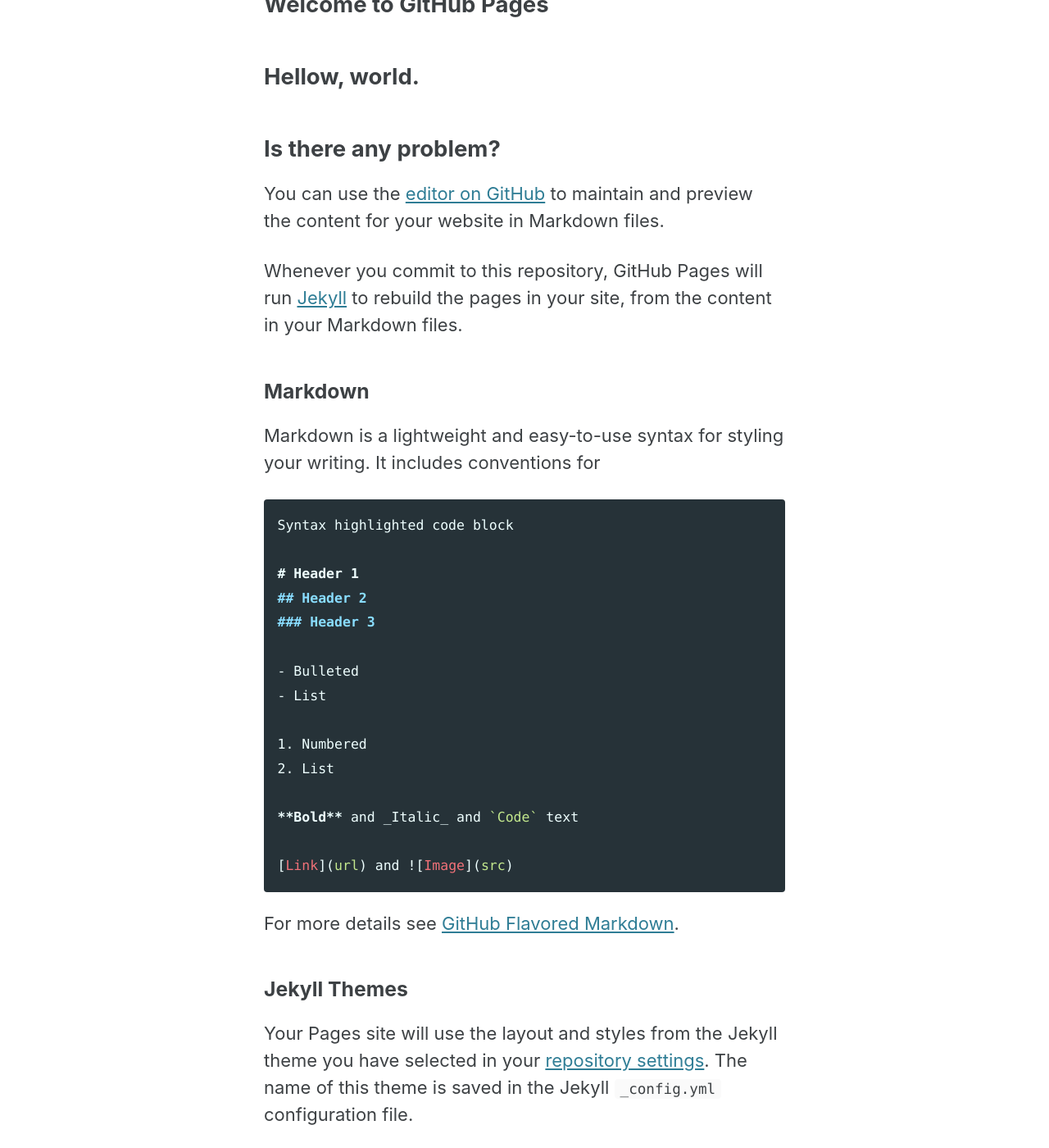
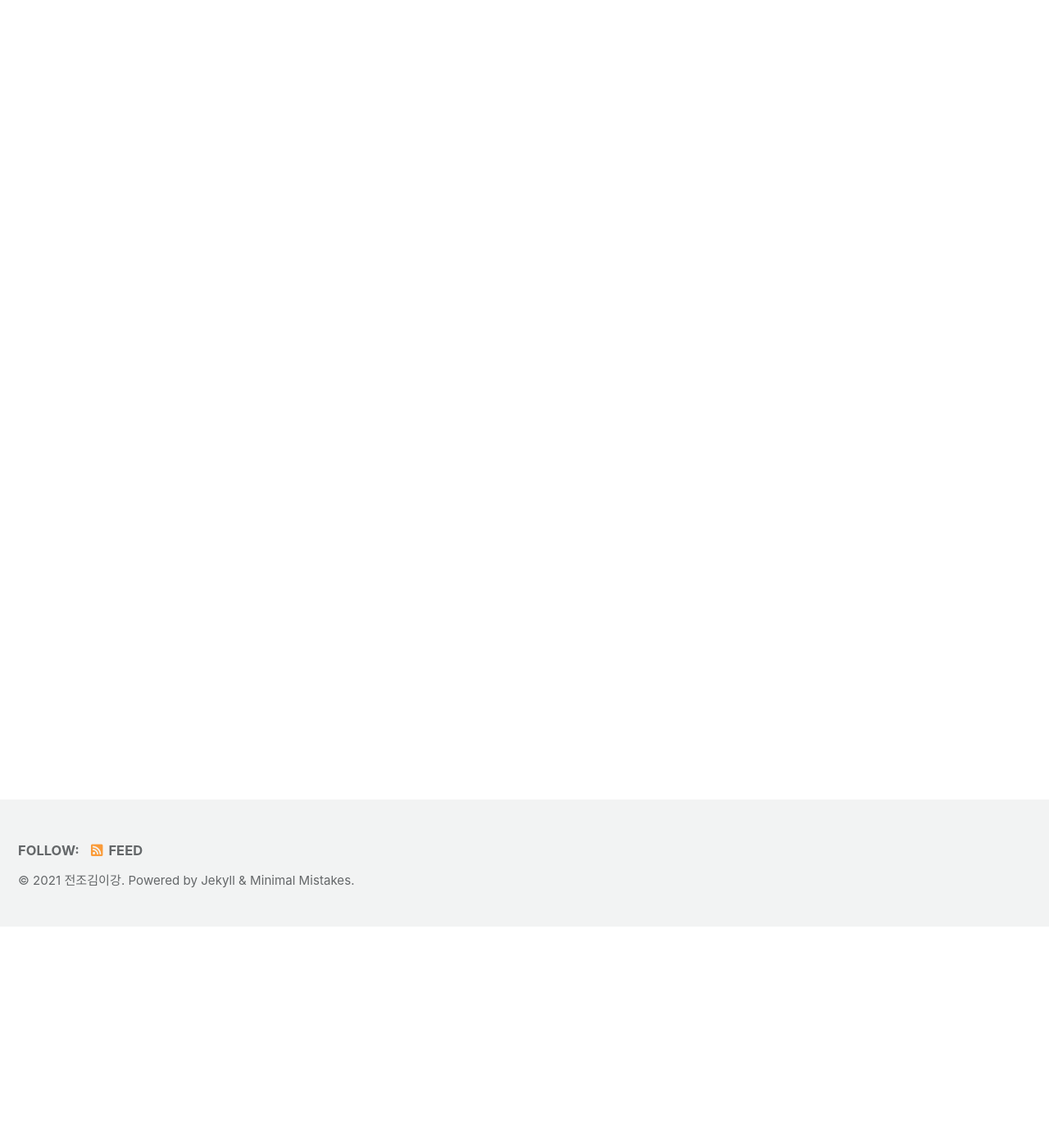
Before and after one commit to JoYoungHun/capstone-2021-2, a Jekyll site: the page built from index.html, in a window 1280 px wide and 1400 px high, scrolled down 270 px. Shown: the whole window at 82% size. Built offline with Jekyll 4.4.1, drawn with Linux system fonts in a browser that asks for light colours; cached includes are drawn as plain includes; our own code applies the rules of GitHub Pages for plain Markdown files; the list of posts is cut into pages by our own code; some of the changed text lies outside the part shown.

Commit message:
index delete

````diff
--- a/_config.yml
+++ b/_config.yml
@@ -16,10 +16,10 @@
 
 # Site Settings
 locale                   : "en-US"
-title                    : "Site Title"
+title                    : "HIING"
 title_separator          : "-"
 subtitle                 : # site tagline that appears below site title in masthead
-name                     : "Your Name"
+name                     : "전조김이강"
 description              : "An amazing website."
 url                      : # the base hostname & protocol for your site e.g. "https://mmistakes.github.io"
 baseurl                  : # the subpath of your site, e.g. "/blog"
--- a/index.md
+++ /dev/null
@@ -1,40 +0,0 @@
-# HIING
-## Welcome to GitHub Pages
-## Hellow, world.
-## Is there any problem?
-
-You can use the [editor on GitHub](https://github.com/kookmin-sw/cap-template/edit/master/index.md) to maintain and preview the content for your website in Markdown files.
-
-Whenever you commit to this repository, GitHub Pages will run [Jekyll](https://jekyllrb.com/) to rebuild the pages in your site, from the content in your Markdown files.
-
-### Markdown
-
-Markdown is a lightweight and easy-to-use syntax for styling your writing. It includes conventions for
-
-```markdown
-Syntax highlighted code block
-
-# Header 1
-## Header 2
-### Header 3
-
-- Bulleted
-- List
-
-1. Numbered
-2. List
-
-**Bold** and _Italic_ and `Code` text
-
-[Link](url) and ![Image](src)
-```
-
-For more details see [GitHub Flavored Markdown](https://guides.github.com/features/mastering-markdown/).
-
-### Jekyll Themes
-
-Your Pages site will use the layout and styles from the Jekyll theme you have selected in your [repository settings](https://github.com/kookmin-sw/cap-template/settings). The name of this theme is saved in the Jekyll `_config.yml` configuration file.
-
-### Support or Contact
-
-Having trouble with Pages? Check out our [documentation](https://help.github.com/categories/github-pages-basics/) or [contact support](https://github.com/contact) and we’ll help you sort it out.
````
